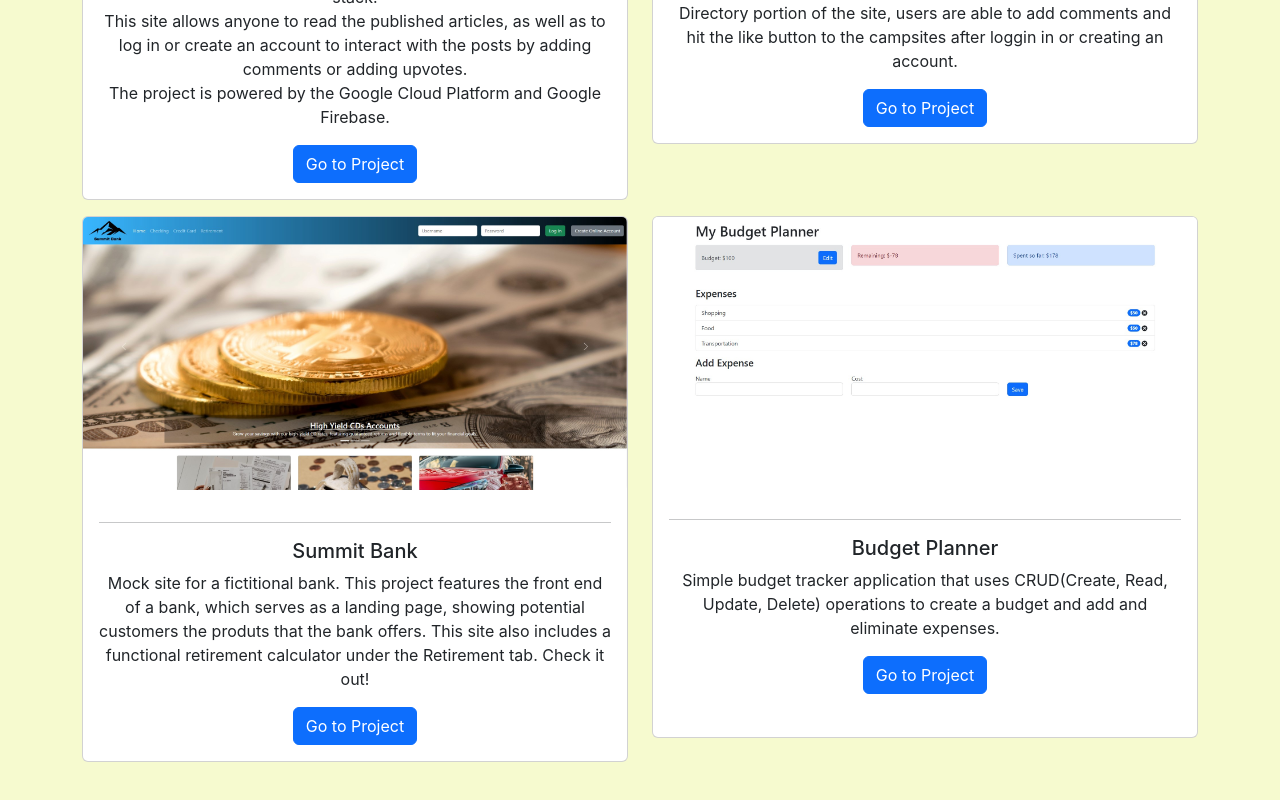
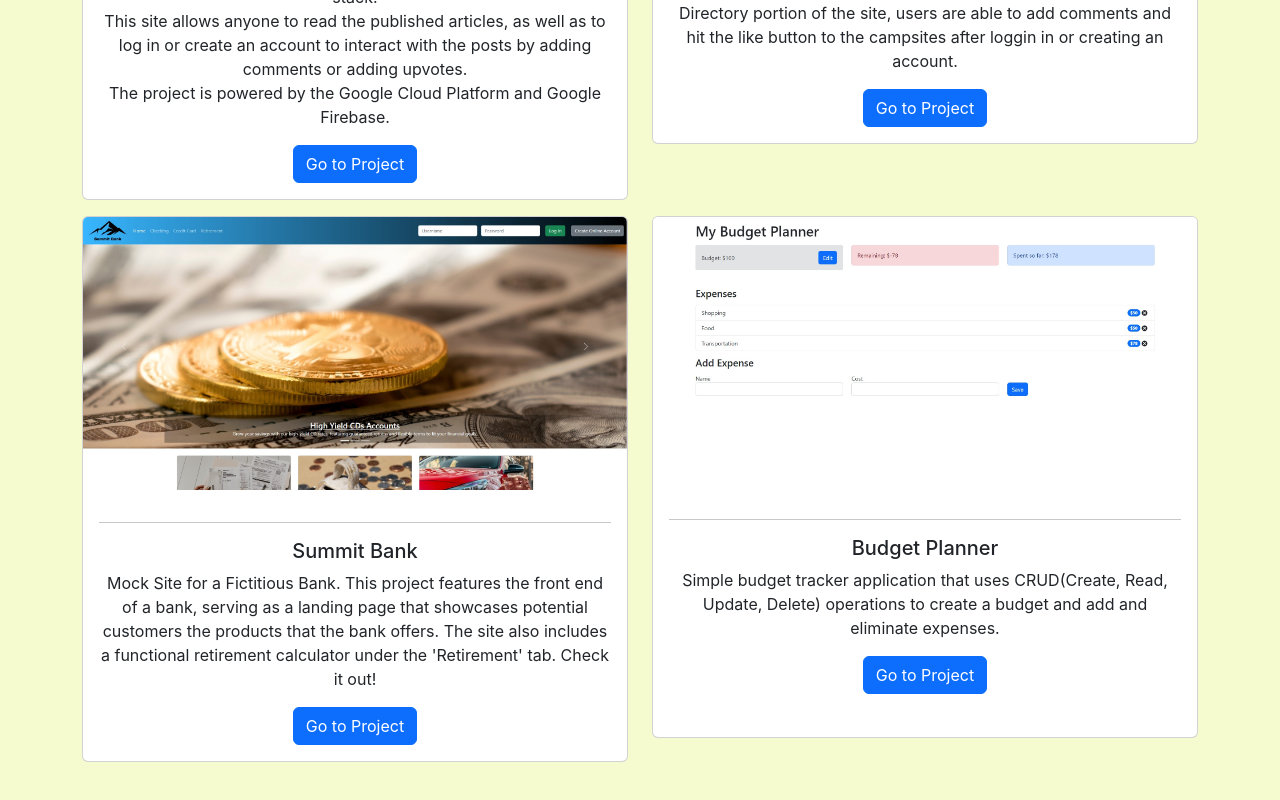
Before and after one commit to MoisesFC/portfolio-website, a React (Create React App) app: page / in a window 1280 px wide. Shown: the part 1967-2767 px from the top of the page. Built offline with nearby package versions, Linux system fonts and the light colour scheme; a web font is replaced by a local one.

Commit message:
fixed grammatical error on summit bank card

```diff
--- a/src/components/ProjectsSection.js
+++ b/src/components/ProjectsSection.js
@@ -79,7 +79,7 @@ const ProjectsSection = () => {
                             <hr />
                             <Card.Title>Summit Bank</Card.Title>
                             <Card.Text>
-                                Mock site for a fictitional bank. This project features the front end of a bank, which serves as a landing page, showing potential customers the produts that the bank offers. This site also includes a functional retirement calculator under the Retirement tab. Check it out!
+                            Mock Site for a Fictitious Bank. This project features the front end of a bank, serving as a landing page that showcases potential customers the products that the bank offers. The site also includes a functional retirement calculator under the 'Retirement' tab. Check it out!
                             </Card.Text>
                             <a href="#" onClick={openModal}><Button >Go to Project</Button></a>
                         </Card.Body>
```
